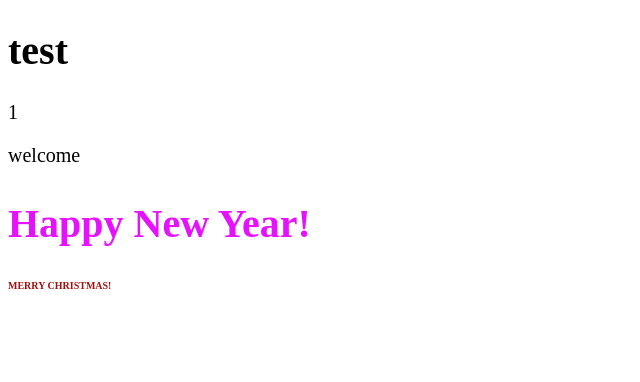
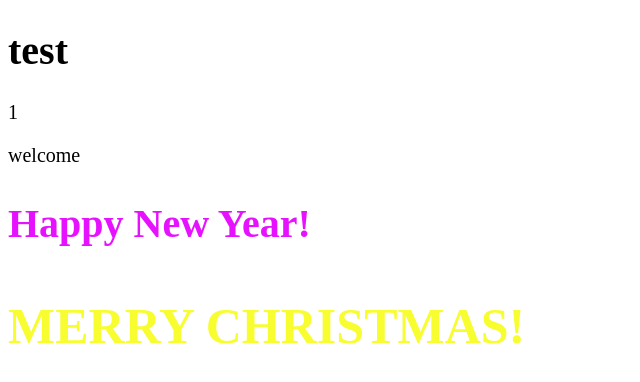
Before and after one commit to Bohdan2903/test-group, a plain HTML site: page index.html in a window 1280 px wide. Shown: the whole page, without its empty margins (0-640 px from the left). Drawn offline with Linux system fonts and the light colour scheme.

Commit message:
dobavil h4

```diff
--- a/index.html
+++ b/index.html
@@ -14,5 +14,6 @@
 <p>welcome</p>
 <h2>Happy New Year!</h2>
 <h3>MERRY CHRISTMAS!</h3>
+<h4 Ukraine></h4>
 </body>
 </html>
--- a/main.css
+++ b/main.css
@@ -11,3 +11,8 @@ h3 {
     font-size: 10px;
     color: #a30f0f;
 }
+
+h3 {
+    font-size: 50px;
+    color: #f7fd2f;
+}
```
